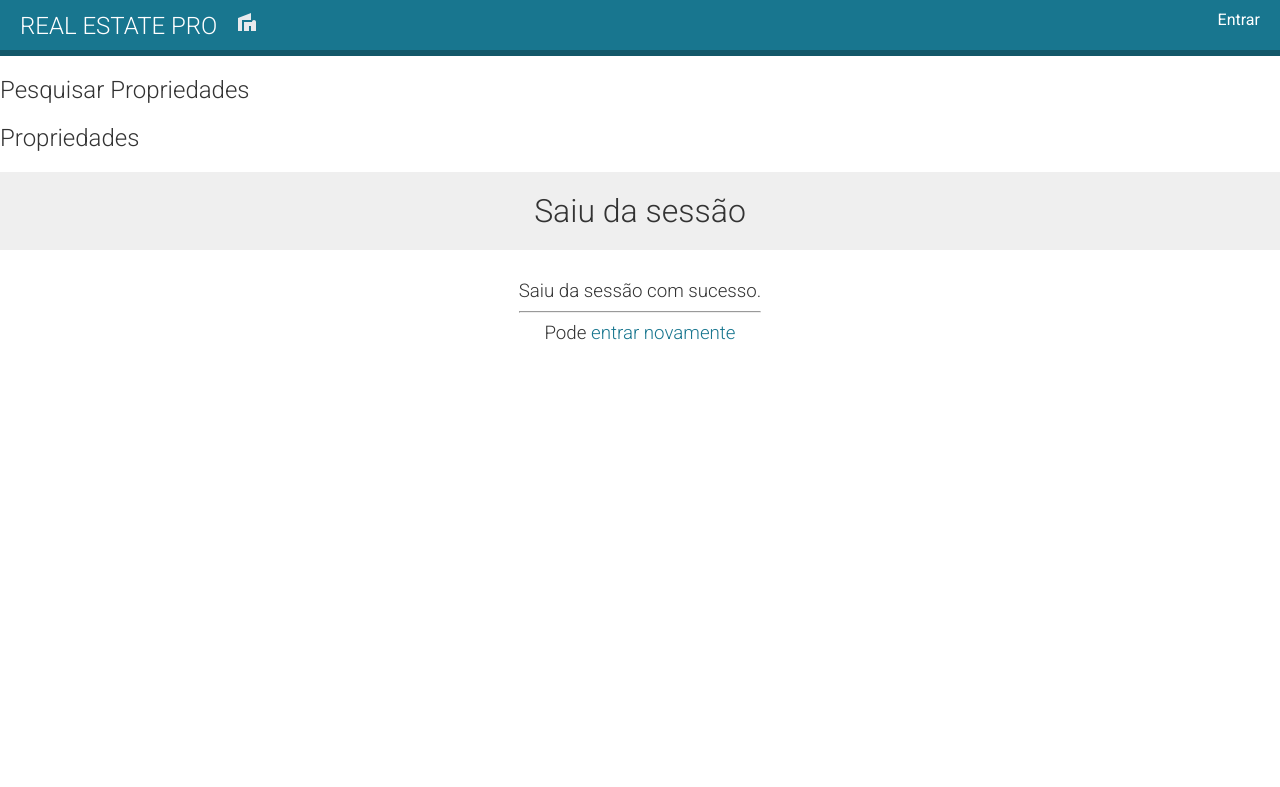
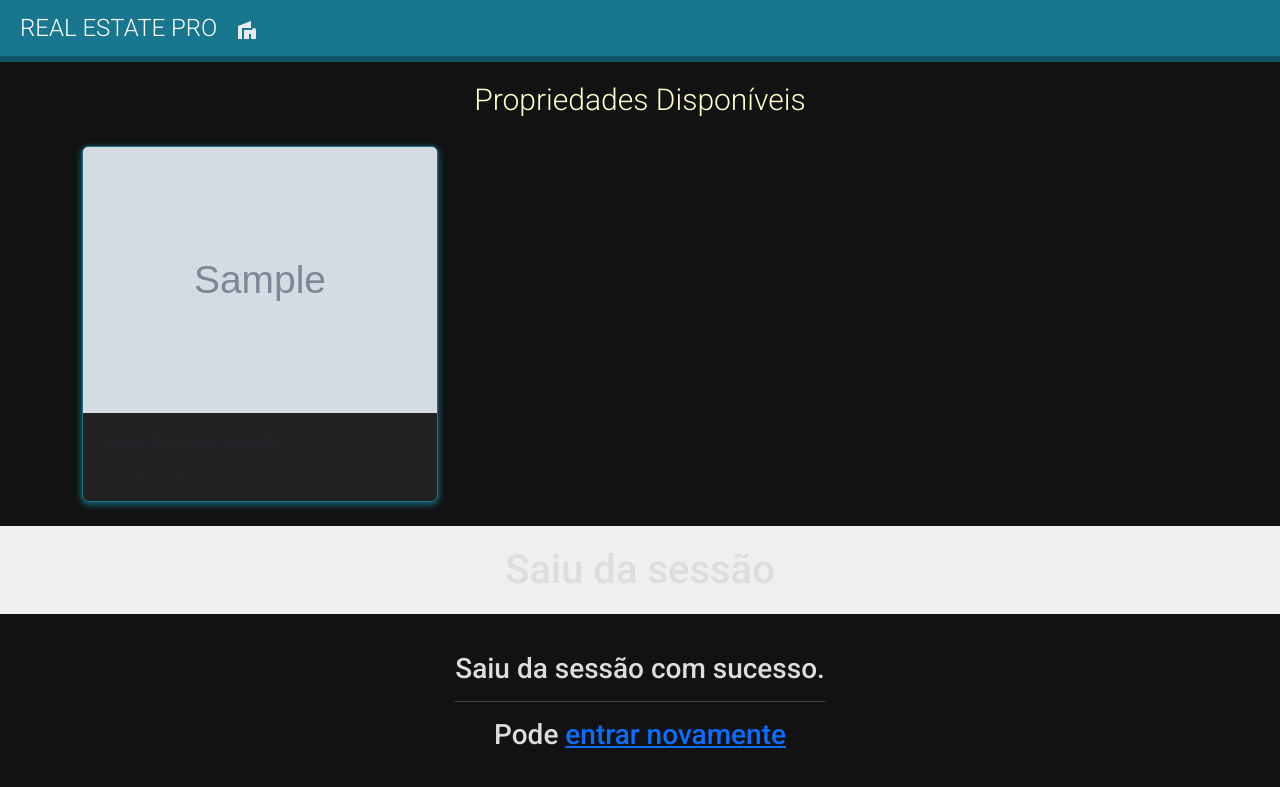
Before and after one commit to Estela-Ricardo/cmsER, a Django app: template realestatepro/templates/registration/logged_out.html in a window 1280 px wide. Shown: the top 787 px of the page. Run offline with Django 5.2, Linux system fonts and the light colour scheme; the template is opened without the code that fills it: values that come from a table or form of the project are taken from there, others are empty; tables that the repository leaves empty hold one stand-in row (values such as "Sample post"); grey boxes marked "Sample" are stand-in pictures.

Commit message:
all working yey

```diff
--- a/cmsER/settings.py
+++ b/cmsER/settings.py
@@ -124,7 +124,7 @@ USE_TZ = True
 # Static files (CSS, JavaScript, Images)
 # https://docs.djangoproject.com/en/5.0/howto/static-files/
 
-STATIC_URL = 'static/'
+STATIC_URL = '/static/'
 
 STATICFILES_DIRS = [
     os.path.join(BASE_DIR, 'static'),
@@ -135,6 +135,5 @@ STATICFILES_DIRS = [
 
 DEFAULT_AUTO_FIELD = 'django.db.models.BigAutoField'
 
-
 MEDIA_URL = 'media/'
 MEDIA_ROOT = BASE_DIR / 'media'
--- a/cmsER/urls.py
+++ b/cmsER/urls.py
@@ -19,15 +19,13 @@ from django.urls import path, include
 from django.conf import settings
 from django.conf.urls.static import static
 from django.contrib.auth import views as auth_views
+from realestatepro import views as realestatepro_views
 
 urlpatterns = [
-    path('accounts/login/', auth_views.LoginView.as_view(),
-         name='login'),
-    path('accounts/logout/', auth_views.LogoutView.as_view(),
-         name='logout'),
+    path('', realestatepro_views.home, name='home'), # Mapeia a view home para a URL raiz
     path('admin/', admin.site.urls),
     path('realestatepro/', include('realestatepro.urls')),
-] + static(settings.STATIC_URL, document_root=settings.STATIC_ROOT)
+] + static(settings.STATIC_URL, document_root=settings.STATIC_ROOT) # serve ficheiros estáticos através do Django em ambiente de desenvolvimento
 
 if settings.DEBUG:
     urlpatterns += static(settings.MEDIA_URL,
--- a/realestatepro/models.py
+++ b/realestatepro/models.py
@@ -3,6 +3,7 @@ from django.contrib.auth.models import User
 from django.utils import timezone
 from django.core.exceptions import ValidationError
 import re
+import uuid
 
 class Mediador(models.Model):
     user = models.OneToOneField(User, on_delete=models.CASCADE)
@@ -23,8 +24,9 @@ class Mediador(models.Model):
 class Cliente(models.Model):
     def generate_custom_id():
         prefixo = 'CLI'
-        numero_autoincrement = Propriedade.objects.count()
-        return f"{prefixo}{numero_autoincrement:04}"
+        ultimo_id = Cliente.objects.aggregate(max_id=models.Max('id'))['max_id']
+        novo_id_numero = int(ultimo_id[3:]) + 1 if ultimo_id else 1
+        return f"{prefixo}{novo_id_numero:04}"
 
     leidc = models.CharField(max_length=20, primary_key=True, default=generate_custom_id)
     nome = models.CharField(max_length=100)
@@ -63,8 +65,9 @@ class Propriedade(models.Model):
 
     def generate_custom_id():
         prefixo = 'REP'
-        numero_autoincrement = Propriedade.objects.count() + 1000
-        return f"{prefixo}{numero_autoincrement:04}"
+        ultimo_id = Propriedade.objects.aggregate(max_id=models.Max('id'))['max_id']
+        novo_id_numero = int(ultimo_id[3:]) + 1 if ultimo_id else 1001
+        return f"{prefixo}{novo_id_numero:04}"
 
     id = models.CharField(primary_key=True, max_length=10, default=generate_custom_id)
     natureza = models.CharField(max_length=50, choices=NATUREZA_CHOICES, blank=True)
@@ -89,8 +92,6 @@ class Propriedade(models.Model):
     freguesia = models.CharField(max_length=50, blank=True)
     zona = models.CharField(max_length=50, blank=True)
     certificado_energetico = models.CharField(max_length=100, blank=True)
-    # imagens = models.FileField(upload_to='media/images/', blank=True, null=True)
-    # video = models.FileField(upload_to='media/videos/', blank=True, null=True)
     venda = models.ForeignKey(Cliente, blank=True, null=True, on_delete=models.CASCADE)
     criacao = models.DateTimeField(auto_now_add=True)
 
@@ -137,19 +138,21 @@ class Visita(models.Model):
     def __str__(self):
         return f"Visita {self.id_visita}"
 
-# Models para conteúdo polimorfico (imagens, videos, files)
+def upload_to(instance, filename):
+    # Renomeia o ficheiro da imagem para algo único
+    ext = filename.split('.')[-1]
+    new_filename = f"{instance.id_media}.{ext}"
+    return f'images/{new_filename}'
+
 class MediaItem(models.Model):
-    MEDIA_CHOICES = [
-        ('imagem', 'Imagem'),
-        ('video', 'Vídeo'),
-        ('arquivo', 'Arquivo'),
-    ]
+    id_media = models.UUIDField(primary_key=True, default=uuid.uuid4, editable=False)
+    propriedade = models.ForeignKey(Propriedade, on_delete=models.CASCADE)
+    imagem = models.ImageField(upload_to=upload_to, null=True, blank=True)
+    video = models.URLField(null=True, blank=True)
+    ficheiro = models.FileField(upload_to=upload_to, null=True, blank=True)
 
-    propriedade = models.ForeignKey(Propriedade, on_delete=models.CASCADE)
-    tipo = models.CharField(max_length=20, choices=MEDIA_CHOICES)
-    imagem = models.ImageField(upload_to='images/', null=True, blank=True)
-    video = models.URLField(null=True, blank=True)
-    arquivo = models.FileField(upload_to='files/', null=True, blank=True)
+    class Meta:
+        ordering = ['-propriedade']
 
     def __str__(self):
-        return f"{self.get_tipo_display()} para {self.propriedade}"
+        return f"Item {self.id_media}"
--- a/realestatepro/static/css/base.css
+++ b/realestatepro/static/css/base.css
@@ -7,10 +7,15 @@
 
 	--borderColor:#125769;
 
-	--mainText:black;
-	--secondaryText:#4b5156;
+	--mainText: #ddd;
+	--secondaryText:#bbb;
+    --darkMainText:#333;
+
+    --backgroundColor: #121212;
+
 
 	--themeDotBorder:#24292e;
+
 
 	--previewBg:rgb(251, 249, 243, 0.8);
 	--previewShadow:#f0ead6;
@@ -25,12 +30,13 @@ body {
     margin:0;
     font-family:'Roboto', sans-serif;
     font-weight:400;
-    color:#333;
+    color: var(--mainText) !important;
+    background-color: var(--backgroundColor) !important;
 }
 
 a {
     /* color:#3fad37; */
-    color: var(--mainColor);
+    color: var(--mainText);
     text-decoration:none;
 }
 
--- a/realestatepro/templates/base.html
+++ b/realestatepro/templates/base.html
@@ -7,51 +7,76 @@
   <meta charset="utf-8" />
   <title>{% block title %}Real Estate Pro{% endblock %}</title>
   <link href='{% static "css/base.css" %}' rel="stylesheet">
+  <link rel="icon" href="{% static 'icon.svg' %}" type="image/svg+xml">
+  <link href="https://cdn.jsdelivr.net/npm/bootstrap@5.3.0-alpha1/dist/css/bootstrap.min.css" rel="stylesheet">
+  <style>
+    /* Estilo personalizado para cards de propriedades */
+    h2{
+      background-color: #121212;
+      text-align: center;
+      padding: 20px 0;
+      font-weight: 300;
+      font-size: 30px;
+      color: #ffffcc;
+    }
+    .card {
+      height: 100%;
+      display: flex;
+      flex-direction: column;
+      background-color: #222;
+      border-color: #18768f;
+      -webkit-box-shadow: 0px 2px 7px 0px rgba(24,118,143,1);
+      -moz-box-shadow: 0px 2px 7px 0px rgba(24,118,143,1);
+      box-shadow: 0px 2px 7px 0px rgba(24,118,143,1);
+
+    }
+    .card:hover {
+      filter: brightness(1.2);
+      cursor: pointer;
+    }
+
+    .card-img-top {
+      object-fit: cover;
+      flex-grow: 1;
+    }
+
+    .card-body {
+      flex-grow: 0;
+    }
+  </style>
 </head>
+
 <body>
   <div id="header">
     <a href="/" class="logo">Real Estate Pro &nbsp;&nbsp;<svg xmlns="http://www.w3.org/2000/svg" height="24px" viewBox="0 -960 960 960" width="24px" fill="#e8eaed"><path d="M360-120v-360h320q0-33 23.5-56.5T760-560q33 0 56.5 23.5T840-480v360H640v-200h-80v200H360Zm-240 0v-520l520-200v280H280v440H120Z"/></svg></a>
-    <ul class="menu">
-      {% if request.user.is_authenticated %}
-      <li>
-        <form action="{% url 'logout' %}" method="post">
-          {% csrf_token %}
-          <a href="#" onclick="this.closest('form').submit();">Sair</a>
-        </form>
-      </li>
-      {% else %}
-      <li><a href='{% url "login" %}'>Entrar</a></li>
-      {% endif %}
-    </ul>
-  </div>
-  <div id="search-properties">
-    <h2>Pesquisar Propriedades</h2>
-    <!-- Aqui você pode adicionar o formulário de pesquisa de propriedades -->
   </div>
 
-  <div id="property-cards">
-    <h2>Propriedades</h2>
-    <!-- Aqui você pode adicionar os cartões com as fotos e títulos das propriedades -->
-    <!-- Exemplo de cartão:
-    <div class="property-card">
-      <img src="{% static 'images/property1.jpg' %}" alt="Imagem da propriedade 1">
-      <h3>Titulo da Propriedade 1</h3>
+  <div class="container">
+    <h2>Propriedades Disponíveis</h2>
+    <div class="row">
+      <!-- Itera sobre as propriedades disponíveis -->
+      {% for propriedade in propriedades_disponiveis %}
+      <div class="col-md-4 mb-4">
+        <div class="card">
+          <!-- Exibe a imagem associada à propriedade -->
+          <img src="{{ propriedade.mediaitem_set.first.imagem.url }}" class="card-img-top" alt="Imagem da Propriedade">
+          <div class="card-body">
+            <h5 class="card-title">{{ propriedade.titulo }}</h5>
+            <p class="card-text">{{ propriedade.estado }}</p>
+          </div>
+        </div>
+      </div>
+      {% endfor %}
     </div>
-    -->
   </div>
+
   <div id="content">
     {% block content %}
     {% endblock %}
   </div>
   {% block include_js %}
   {% endblock %}
-  <script>
-    document.addEventListener('DOMContentLoaded', (event) => {
-      // DOM loaded
-      {% block domready %}
-      {% endblock %}
-    })
-  </script>
+
 </body>
 
 </html>
--- a/realestatepro/urls.py
+++ b/realestatepro/urls.py
@@ -2,16 +2,19 @@ from django.urls import path
 from . import views
 
 urlpatterns = [
-    path('mine/',
-         views.ManagePropriedadeListView.as_view(),
-         name='gestao_propriedade_lista'),
-    path('create/',
-         views.PropriedadeCreateView.as_view(),
-         name='propriedade_create'),
-    path('<pk>/edit/',
-         views.PropriedadeUpdateView.as_view(),
-         name='propriedade_edit'),
-    path('<pk>/delete/',
-         views.PropriedadeDeleteView.as_view(),
-         name='propriedade_delete'),
+    path('', views.home, name='home'),
+#     path('property_search/',
+#          views.property_search, name='property_search'),
+#     path('mine/',
+#          views.ManagePropriedadeListView.as_view(),
+#          name='gestao_propriedade_lista'),
+#     path('create/',
+#          views.PropriedadeCreateView.as_view(),
+#          name='propriedade_create'),
+#     path('<pk>/edit/',
+#          views.PropriedadeUpdateView.as_view(),
+#          name='propriedade_edit'),
+#     path('<pk>/delete/',
+#          views.PropriedadeDeleteView.as_view(),
+#          name='propriedade_delete'),
 ]
```
Also changed, not shown: realestatepro/admin.py (+11 -20 lines), realestatepro/signals.py (added, +10 -0 lines), realestatepro/views.py (+4 -52 lines), media/images/0f800a18-7aae-47c9-a834-49e78eab31f4.jpg (added), media/images/2a5906a2-6179-468c-a5bf-000552001386.jpg (added), media/images/658dadc8-497e-48d1-a195-994cd0df31f6.jpg (added), realestatepro/migrations/0001_initial.py, realestatepro/migrations/0002_remove_file_description_remove_image_description_and_more.py (deleted), realestatepro/migrations/0003_remove_image_propriedade_remove_video_propriedade_and_more.py (deleted), realestatepro/migrations/0004_alter_propriedade_ano_construcao.py (deleted), 4 other files.
